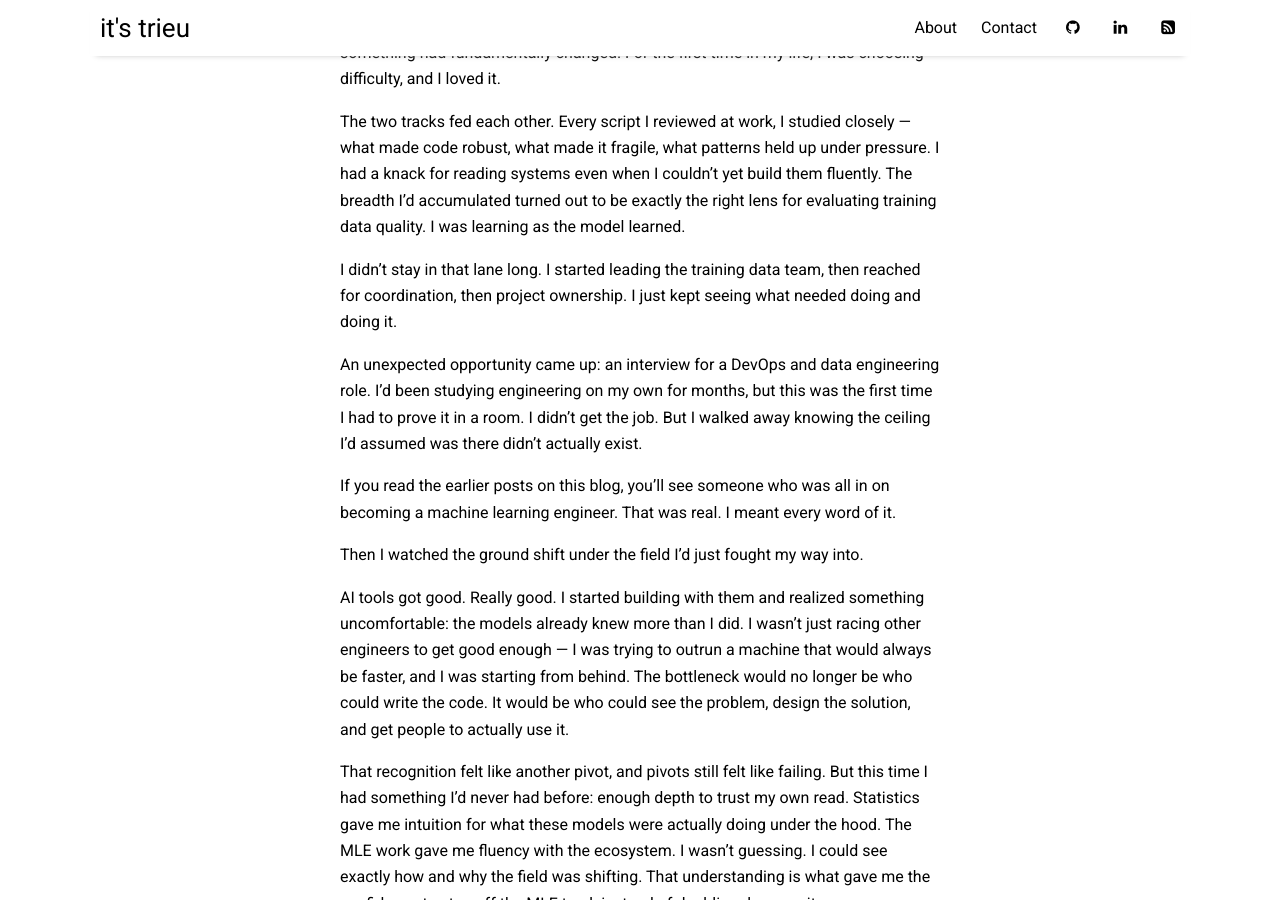
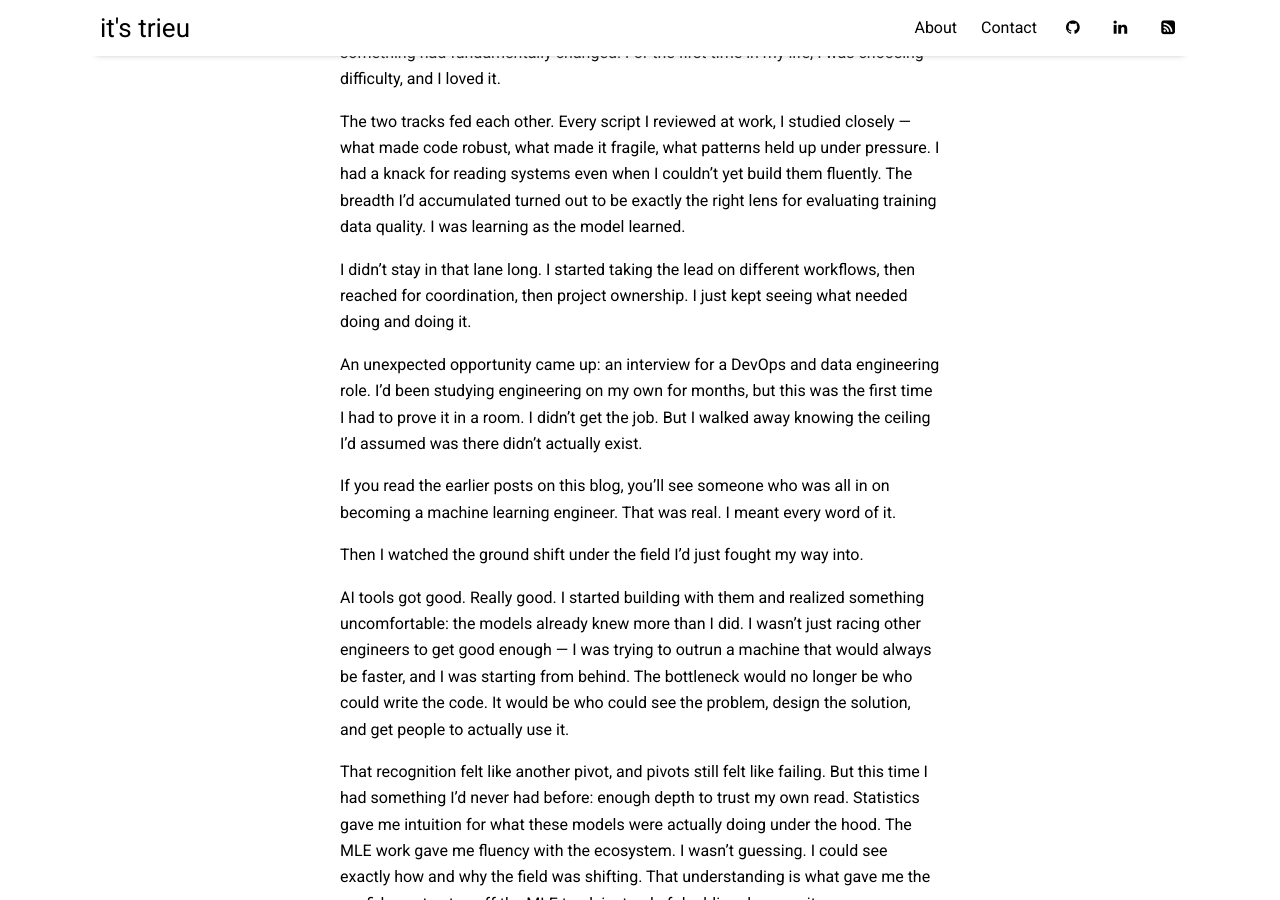
Before and after one commit to itstrieu/itstrieu.github.io, a Jekyll site: the page built from _posts/2026-05-07-the-generalists-moment.md, in a window 1280 px wide and 900 px high, scrolled down 1660 px. Built offline with Jekyll 4.4.1, drawn with Linux system fonts in a browser that asks for light colours; nearby versions of some CDN libraries.

Commit message:
Fix: took lead on workflows, not the team
Co-Authored-By: Claude Opus 4.6 <noreply@anthropic.com>

```diff
--- a/_posts/2026-05-07-the-generalists-moment.md
+++ b/_posts/2026-05-07-the-generalists-moment.md
@@ -37,7 +37,7 @@ The plan was to use this job as a bridge. By day I reviewed MLE code at Meta. By
 
 The two tracks fed each other. Every script I reviewed at work, I studied closely — what made code robust, what made it fragile, what patterns held up under pressure. I had a knack for reading systems even when I couldn't yet build them fluently. The breadth I'd accumulated turned out to be exactly the right lens for evaluating training data quality. I was learning as the model learned.
 
-I didn't stay in that lane long. I started leading the training data team, then reached for coordination, then project ownership. I just kept seeing what needed doing and doing it.
+I didn't stay in that lane long. I started taking the lead on different workflows, then reached for coordination, then project ownership. I just kept seeing what needed doing and doing it.
 
 An unexpected opportunity came up: an interview for a DevOps and data engineering role. I'd been studying engineering on my own for months, but this was the first time I had to prove it in a room. I didn't get the job. But I walked away knowing the ceiling I'd assumed was there didn't actually exist.
 
```
